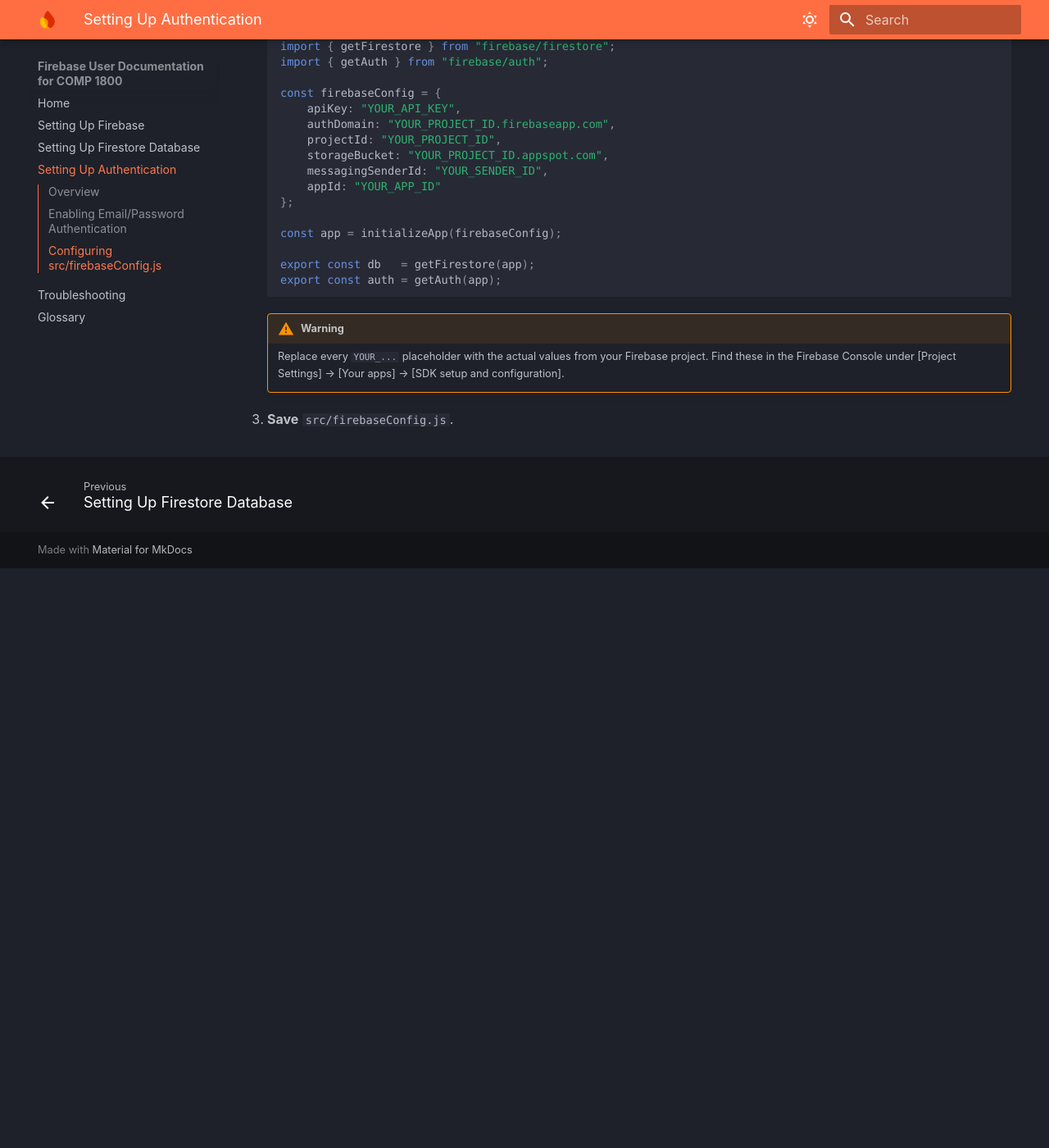
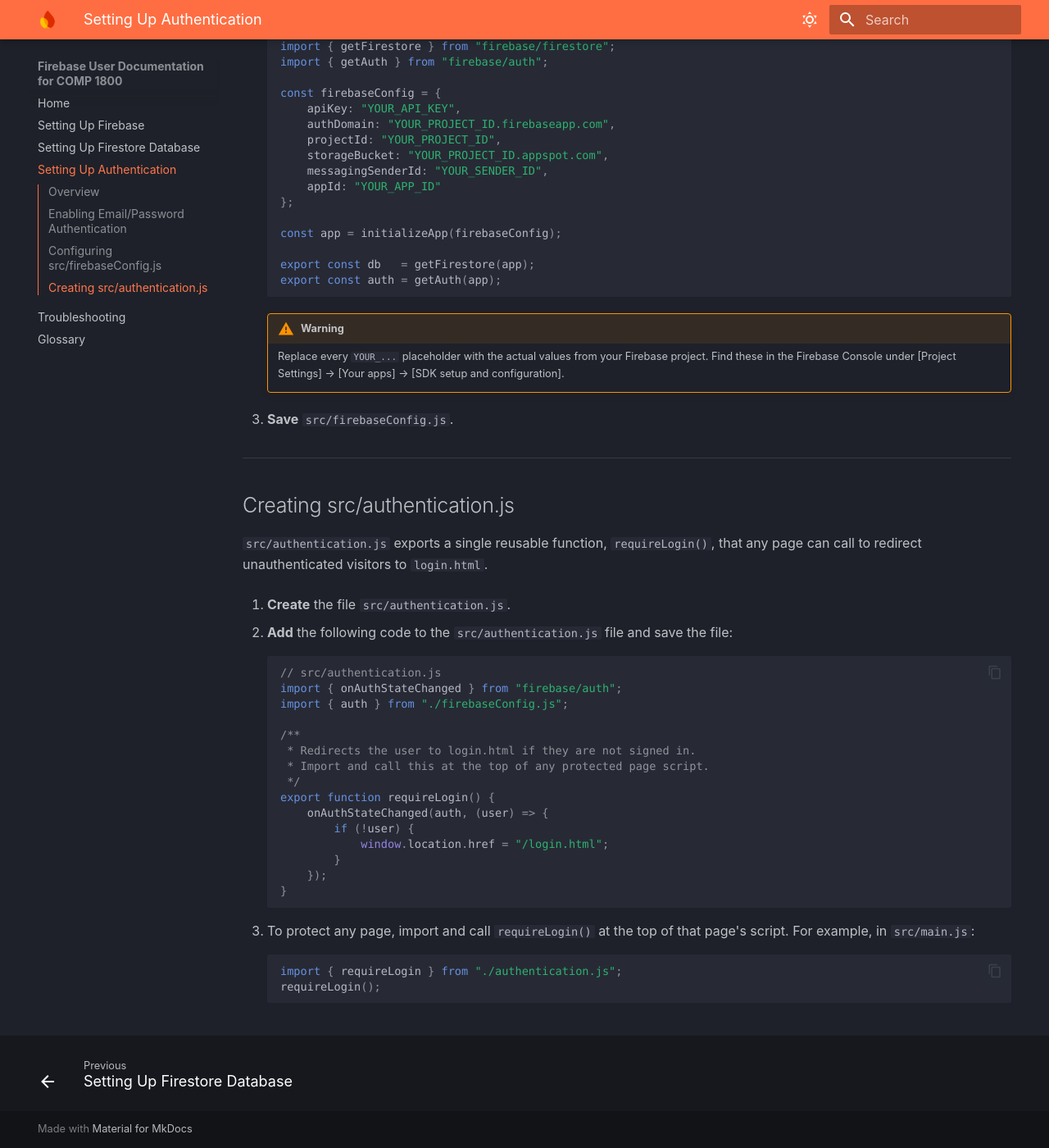
Before and after one commit to jameeel01/MKDOCS, an MkDocs documentation site: the page built from docs/task3_authentication.md, in a window 1280 px wide and 1400 px high, scrolled down 2599 px. Shown: the whole window at 82% size. Built offline with MkDocs 1.6.1 and Material for MkDocs 9.7.7, drawn with Linux system fonts in a browser that asks for light colours; some web fonts are replaced; before the commit the page ends 3292 px from its top, so only the background shows below that.

Commit message:
Add instructions for creating authentication.js file

````diff
--- a/docs/task3_authentication.md
+++ b/docs/task3_authentication.md
@@ -83,3 +83,38 @@
         Replace every `YOUR_...` placeholder with the actual values from your Firebase project. Find these in the Firebase Console under [Project Settings] → [Your apps] → [SDK setup and configuration].
 
 3. **Save** `src/firebaseConfig.js`.
+
+---
+
+## Creating src/authentication.js
+
+`src/authentication.js` exports a single reusable function, `requireLogin()`, that any page can call to redirect unauthenticated visitors to `login.html`.
+
+1. **Create** the file `src/authentication.js`.
+
+2. **Add** the following code to the `src/authentication.js` file and save the file:
+
+    ```javascript
+    // src/authentication.js
+    import { onAuthStateChanged } from "firebase/auth";
+    import { auth } from "./firebaseConfig.js";
+
+    /**
+     * Redirects the user to login.html if they are not signed in.
+     * Import and call this at the top of any protected page script.
+     */
+    export function requireLogin() {
+        onAuthStateChanged(auth, (user) => {
+            if (!user) {
+                window.location.href = "/login.html";
+            }
+        });
+    }
+    ```
+
+3. To protect any page, import and call `requireLogin()` at the top of that page's script. For example, in `src/main.js`:
+
+    ```javascript
+    import { requireLogin } from "./authentication.js";
+    requireLogin();
+    ```
````
